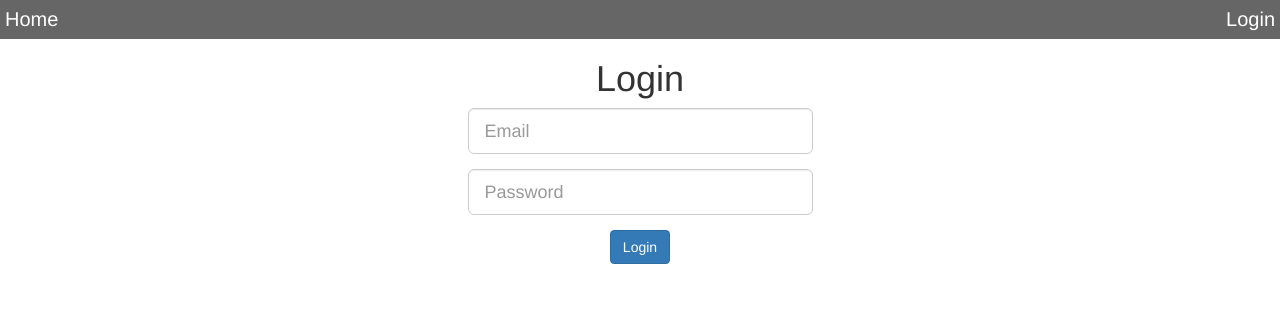
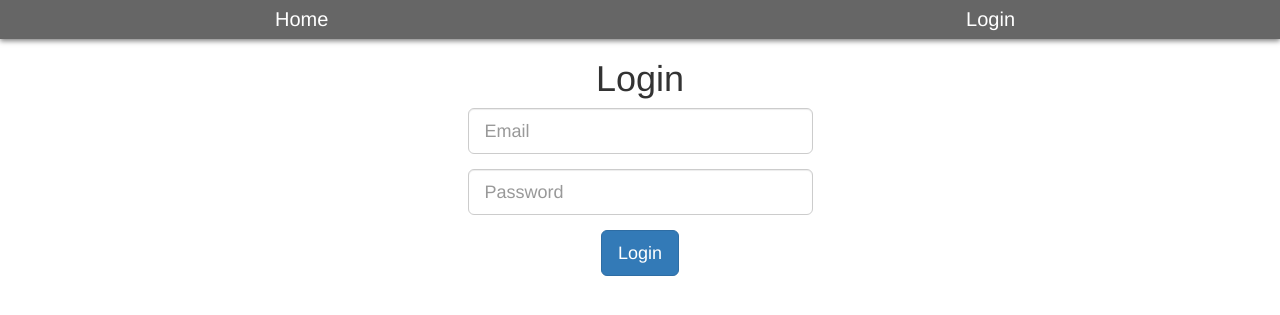
Before and after one commit to awrichar/just-one-question, a Node server app: page /auth/login in a window 1280 px wide. Shown: the top 315 px of the page. Run offline with Node 20, Linux system fonts and the light colour scheme; some libraries are stand-ins or nearby versions.

Commit message:
UI tweaks

```diff
--- a/app/public/css/styles.css
+++ b/app/public/css/styles.css
@@ -1,16 +1,22 @@
 .main-nav {
+    position: relative;
     background: #666;
     color: #fff;
     font-size: 20px;
+    font-weight: 200;
     padding: 5px;
+    box-shadow: 0 2px 5px rgba(0,0,0,0.5);
 }
 
 .main-nav a {
     color: #fff;
+    margin: 0 10px;
 }
 
 .main-nav .account-options {
-    float: right;
+    position: absolute;
+    top: 0px;
+    right: 5px;
 }
 
 .main {
--- a/app/views/index.ejs
+++ b/app/views/index.ejs
@@ -19,7 +19,7 @@
           <form method="post" action="/main">
             <%- form %>
             <input type="hidden" name="step" value="validate"/>
-            <button type="submit" class="btn btn-primary">Preview</button>
+            <button type="submit" class="btn btn-primary btn-lg">Preview</button>
           </form>
         </div>
       </div>
--- a/app/views/login.ejs
+++ b/app/views/login.ejs
@@ -22,7 +22,7 @@
             </div>
 
             <div class="form-group col-md-12">
-              <button type="submit" class="btn btn-primary">Login</button>
+              <button type="submit" class="btn btn-primary btn-lg">Login</button>
             </div>
           </form>
         </div>
--- a/app/views/partials/nav.ejs
+++ b/app/views/partials/nav.ejs
@@ -1,7 +1,13 @@
 <nav class="main-nav">
+  <div class="container">
+    <div class="row">
+      <div class="col-md-8 col-md-offset-2">
         <div class="account-options">
           <% if (user) { %>
             <span><%= user.username %></span>
+          <% } %>
+
+          <% if (user) { %>
             <a href="/auth/logout">Logout</a>
           <% } else { %>
             <a href="/auth/login">Login</a>
@@ -13,4 +19,7 @@
         <% if (user) { %>
           <a href="/results">Results</a>
         <% } %>
+      </div>
+    </div>
+  </div>
 </nav>
--- a/app/views/preview.ejs
+++ b/app/views/preview.ejs
@@ -68,11 +68,11 @@
             <% } %>
 
             <div class="form-group col-md-12">
-              <input type="submit" class="btn btn-default" name="action" value="Edit"/>
+              <input type="submit" class="btn btn-default btn-lg" name="action" value="Edit"/>
               <% if (step == 'register' || step == 'confirm') { %>
-                <input type="submit" class="btn btn-primary" name="action" value="Continue"/>
+                <input type="submit" class="btn btn-primary btn-lg" name="action" value="Continue"/>
               <% } else { %>
-                <input type="submit" class="btn btn-primary" name="action" value="Send"/>
+                <input type="submit" class="btn btn-primary btn-lg" name="action" value="Send"/>
               <% } %>
             </div>
           </form>
```
Lines whose indentation alone changed are shown as unchanged.
